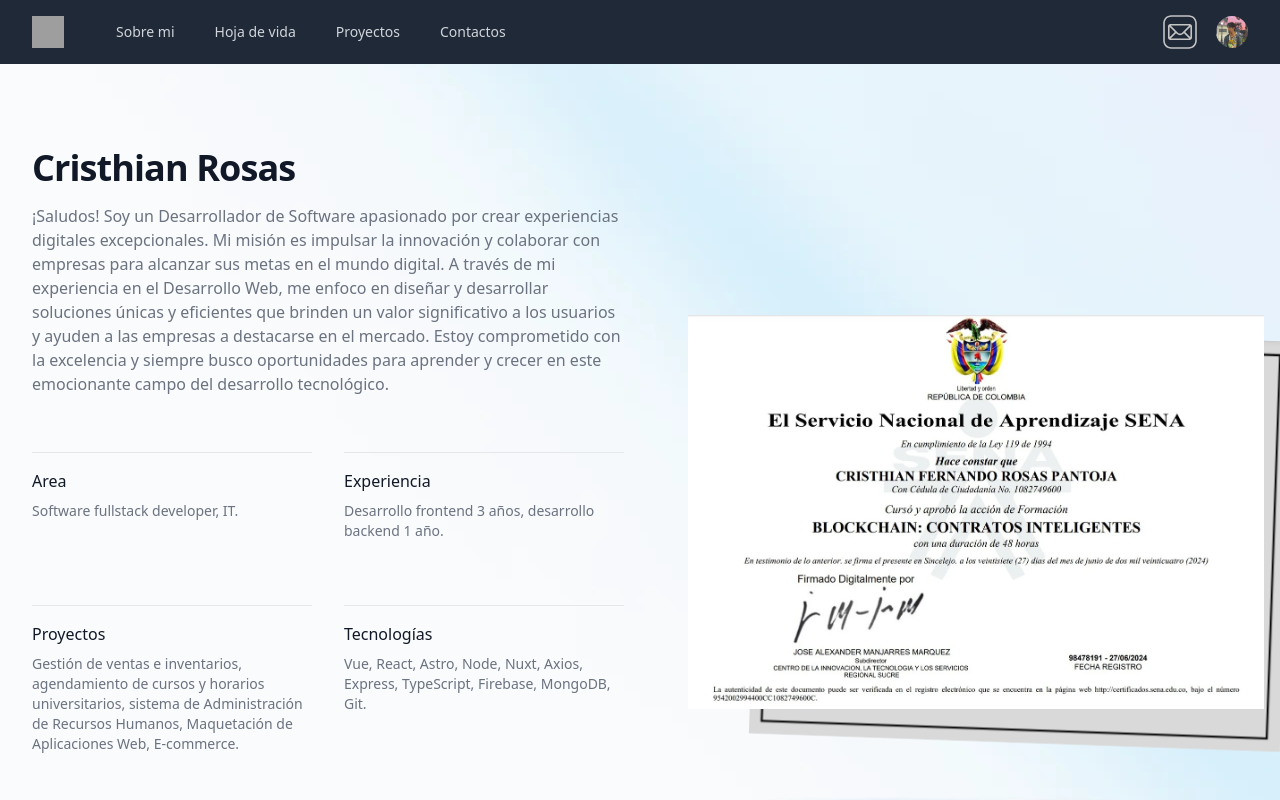
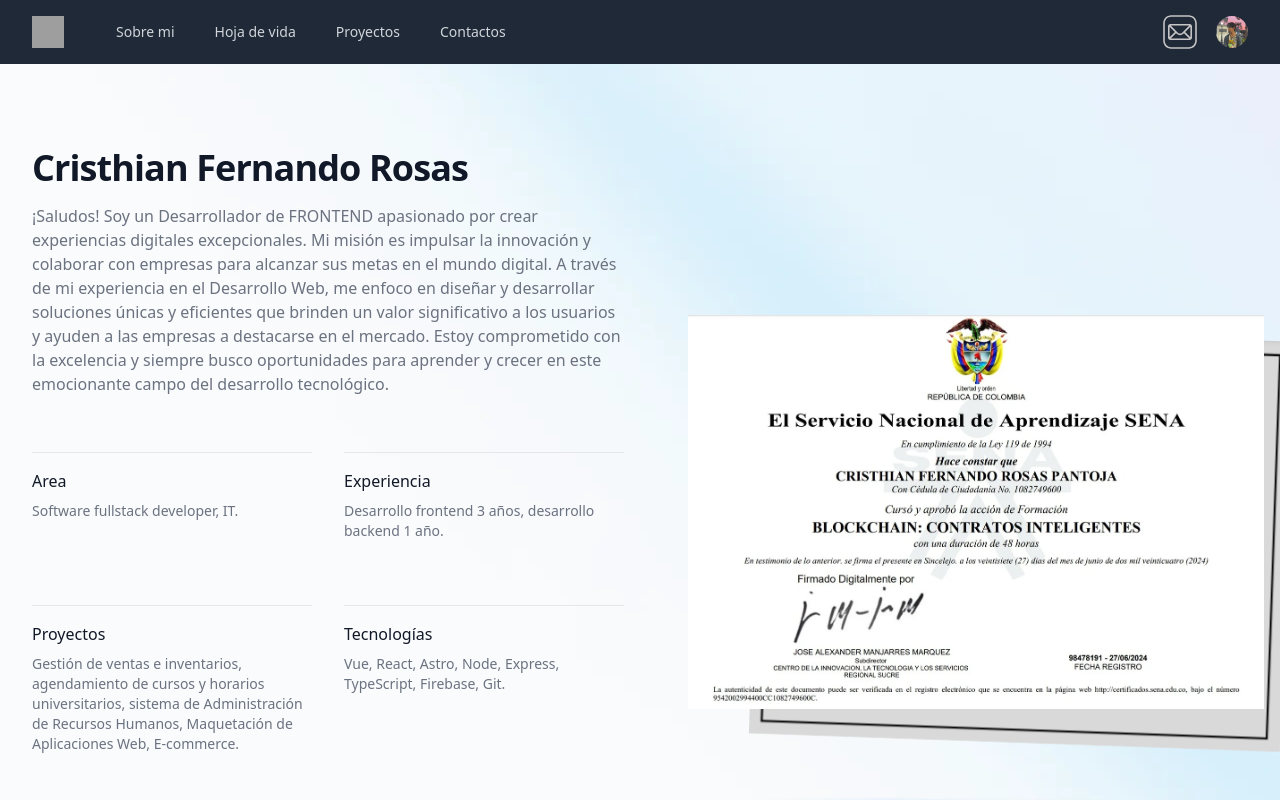
Before and after one commit to lororock/portafolio-vue, a Vue app: page / in a window 1280 px wide. Shown: the top 800 px of the page. Built offline with nearby package versions, Linux system fonts and the light colour scheme; grey boxes are pictures that could not be loaded.

Commit message:
change to desarollador frontend

```diff
--- a/src/components/Profile.vue
+++ b/src/components/Profile.vue
@@ -26,10 +26,10 @@ const modules = ref([EffectCards, Navigation, Pagination, Scrollbar]);
         class="mx-auto mt-16 grid max-w-2xl grid-cols-1 items-center gap-x-8 gap-y-16 px-4 py-24 sm:mt-5 sm:px-6 sm:py-32 lg:max-w-7xl lg:grid-cols-2 lg:px-8">
         <div>
           <h1 class="text-3xl font-bold tracking-tight text-gray-900 sm:text-4xl">
-            Cristhian Rosas
+            Cristhian Fernando Rosas
           </h1>
           <p class="mt-4 text-gray-500">
-            ¡Saludos! Soy un Desarrollador de Software apasionado por crear experiencias digitales excepcionales. Mi
+            ¡Saludos! Soy un Desarrollador de FRONTEND apasionado por crear experiencias digitales excepcionales. Mi
             misión
             es impulsar la innovación y colaborar con empresas para alcanzar sus metas en el mundo digital. A través de
             mi
@@ -68,8 +68,7 @@ const modules = ref([EffectCards, Navigation, Pagination, Scrollbar]);
             <div class="border-t border-gray-200 pt-4">
               <dt class="font-medium text-gray-900">Tecnologías</dt>
               <dd class="mt-2 text-sm text-gray-500">
-                Vue, React, Astro, Node, Nuxt, Axios, Express, TypeScript, Firebase,
-                MongoDB, Git.
+                Vue, React, Astro, Node, Express, TypeScript, Firebase, Git.
               </dd>
             </div>
 
```
